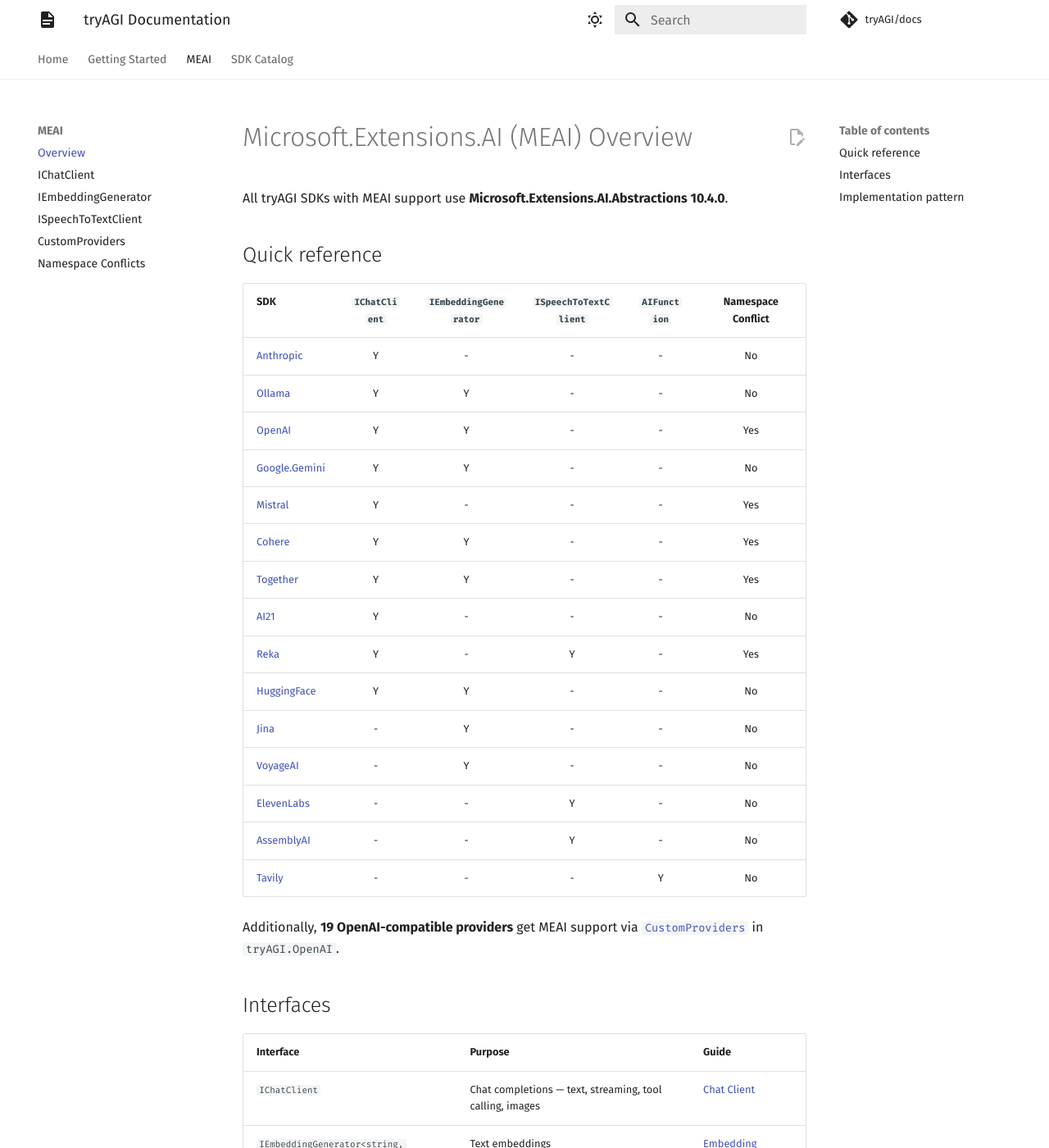
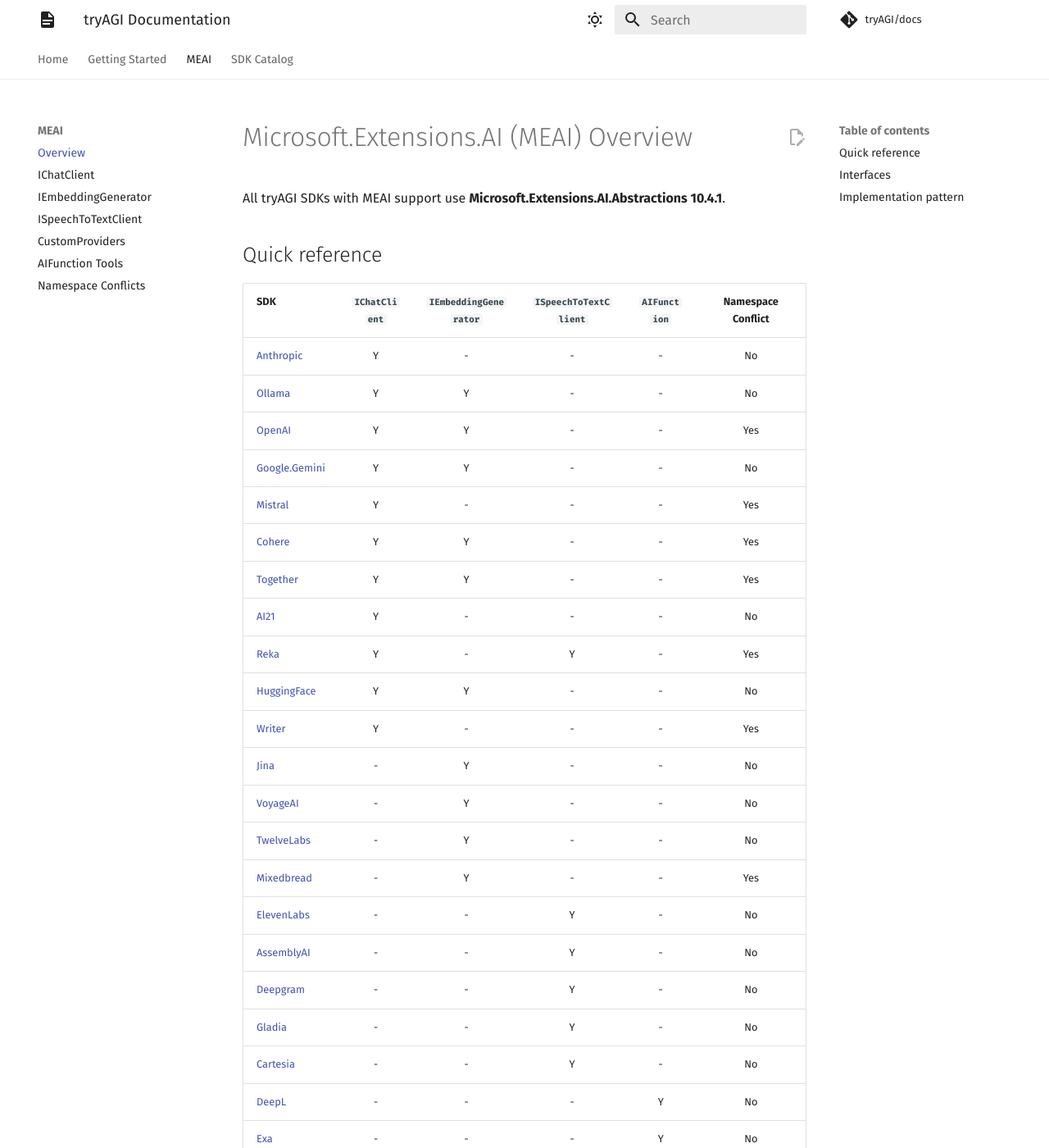
Before and after one commit to tryAGI/docs, an MkDocs documentation site: the page built from docs/meai/index.md, in a window 1280 px wide and 1400 px high. Shown: the whole window at 82% size. Built offline with MkDocs 1.6.1 and Material for MkDocs 9.7.7, drawn with Linux system fonts in a browser that asks for light colours; comment, search, counter and statistics services are not loaded; the version menu is left out; some of the changed text lies outside the part shown.

Commit message:
Add AIFunction tools page, Meshy/Meshcapade SDKs, update MEAI index
- New MEAI guide: AIFunction Tools — lists all 5 tool SDKs with usage
  patterns, combining tools example, and installation
- Added Meshy and Meshcapade to Image/Video/3D section
- Updated MEAI overview: added 10 recently added SDKs (Writer,
  TwelveLabs, Mixedbread, Deepgram, Gladia, Cartesia, DeepL, Exa,
  Serper, Phoenix), fixed version to 10.4.1, linked AIFunction guide
- Added AIFunction Tools nav entry to mkdocs.yml

Co-Authored-By: Claude Opus 4.6 <noreply@anthropic.com>

```diff
--- a/docs/meai/index.md
+++ b/docs/meai/index.md
@@ -1,6 +1,6 @@
 # Microsoft.Extensions.AI (MEAI) Overview
 
-All tryAGI SDKs with MEAI support use **Microsoft.Extensions.AI.Abstractions 10.4.0**.
+All tryAGI SDKs with MEAI support use **Microsoft.Extensions.AI.Abstractions 10.4.1**.
 
 ## Quick reference
 
@@ -16,11 +16,21 @@ All tryAGI SDKs with MEAI support use **Microsoft.Extensions.AI.Abstractions 10.
 | [AI21](https://tryagi.github.io/AI21/guides/meai/) | Y | - | - | - | No |
 | [Reka](https://tryagi.github.io/Reka/guides/meai/) | Y | - | Y | - | Yes |
 | [HuggingFace](https://tryagi.github.io/HuggingFace/guides/meai/) | Y | Y | - | - | No |
+| [Writer](https://tryagi.github.io/Writer/guides/meai/) | Y | - | - | - | Yes |
 | [Jina](https://tryagi.github.io/Jina/guides/meai/) | - | Y | - | - | No |
 | [VoyageAI](https://tryagi.github.io/VoyageAI/guides/meai/) | - | Y | - | - | No |
+| [TwelveLabs](https://tryagi.github.io/TwelveLabs/guides/meai/) | - | Y | - | - | No |
+| [Mixedbread](https://tryagi.github.io/Mixedbread/guides/meai/) | - | Y | - | - | Yes |
 | [ElevenLabs](https://tryagi.github.io/ElevenLabs/guides/meai/) | - | - | Y | - | No |
 | [AssemblyAI](https://tryagi.github.io/AssemblyAI/guides/meai/) | - | - | Y | - | No |
+| [Deepgram](https://tryagi.github.io/Deepgram/guides/meai/) | - | - | Y | - | No |
+| [Gladia](https://tryagi.github.io/Gladia/guides/meai/) | - | - | Y | - | No |
+| [Cartesia](https://tryagi.github.io/Cartesia/guides/meai/) | - | - | Y | - | No |
+| [DeepL](https://tryagi.github.io/DeepL/guides/meai/) | - | - | - | Y | No |
+| [Exa](https://tryagi.github.io/Exa/guides/meai/) | - | - | - | Y | No |
+| [Serper](https://tryagi.github.io/Serper/guides/meai/) | - | - | - | Y | No |
 | [Tavily](https://tryagi.github.io/Tavily/guides/meai/) | - | - | - | Y | No |
+| [Phoenix](https://tryagi.github.io/Phoenix/guides/meai/) | - | - | - | Y | No |
 
 Additionally, **19 OpenAI-compatible providers** get MEAI support via [`CustomProviders`](custom-providers.md) in `tryAGI.OpenAI`.
 
@@ -31,7 +41,7 @@ Additionally, **19 OpenAI-compatible providers** get MEAI support via [`CustomPr
 | `IChatClient` | Chat completions — text, streaming, tool calling, images | [Chat Client](chat-client.md) |
 | `IEmbeddingGenerator<string, Embedding<float>>` | Text embeddings | [Embedding Generator](embedding-generator.md) |
 | `ISpeechToTextClient` | Speech-to-text transcription | [Speech to Text](speech-to-text.md) |
-| `AIFunction` | Tool/function wrappers for use with any `IChatClient` | [Tavily docs](https://tryagi.github.io/Tavily/guides/meai/) |
+| `AIFunction` | Tool/function wrappers for use with any `IChatClient` | [AIFunction Tools](aifunction-tools.md) |
 
 ## Implementation pattern
 
--- a/mkdocs.yml
+++ b/mkdocs.yml
@@ -13,6 +13,7 @@ nav:
   - IEmbeddingGenerator: meai/embedding-generator.md
   - ISpeechToTextClient: meai/speech-to-text.md
   - CustomProviders: meai/custom-providers.md
+  - AIFunction Tools: meai/aifunction-tools.md
   - Namespace Conflicts: meai/namespace-conflict.md
 - SDK Catalog: sdks/index.md
 
```
Also changed, not shown: docs/meai/aifunction-tools.md (added, +85 -0 lines), docs/sdks/index.md (+2 -0 lines).
